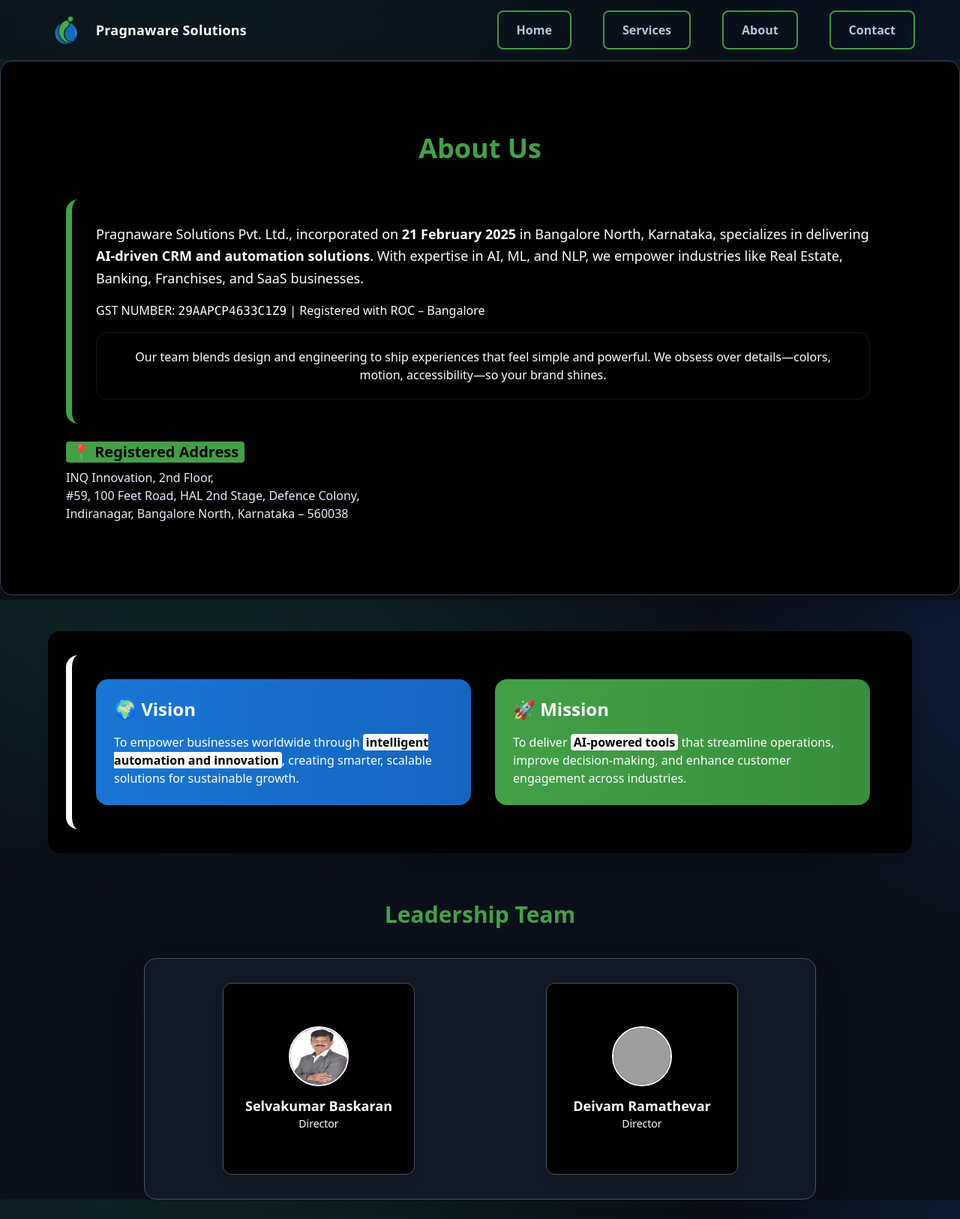
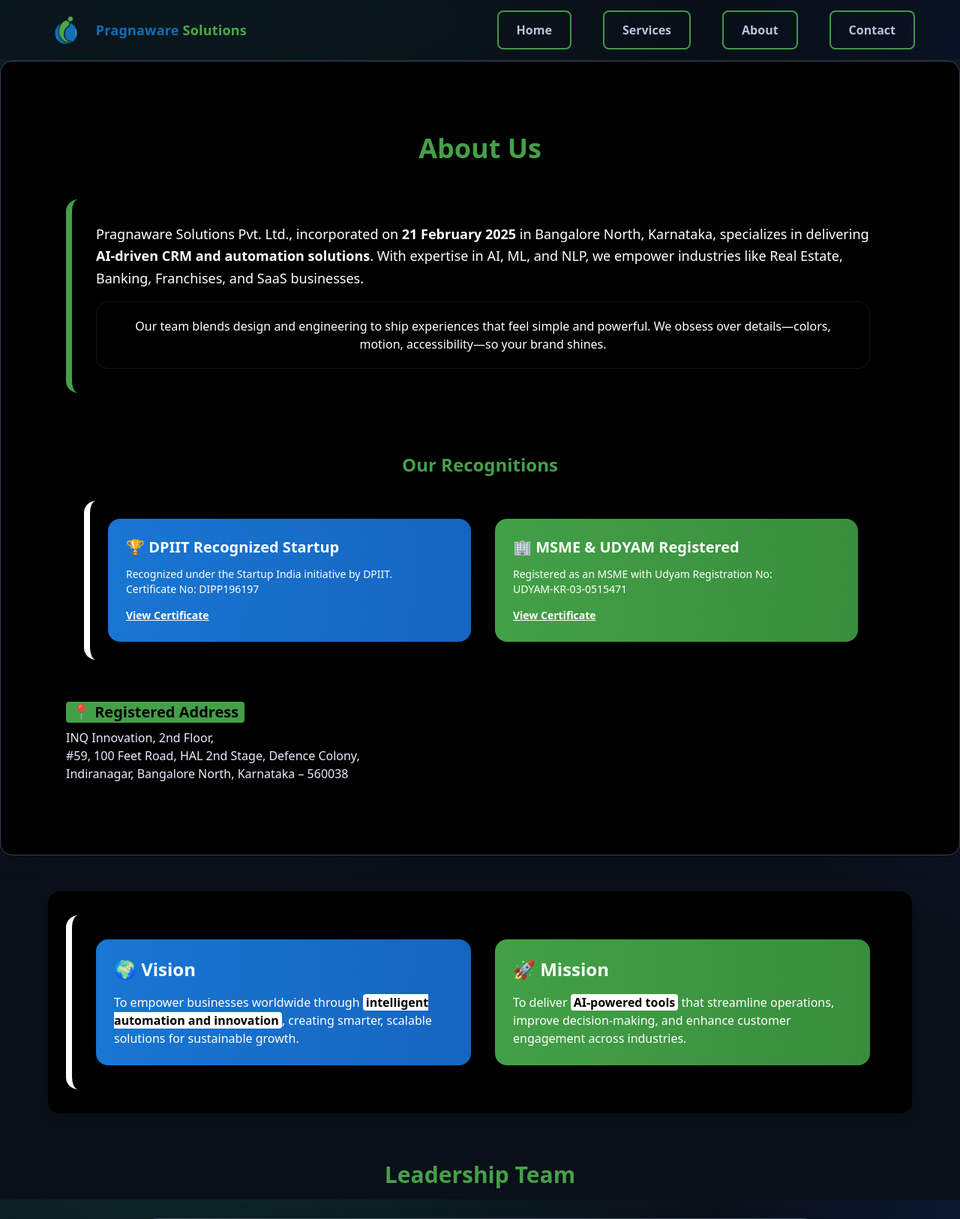
Before and after one commit to thrisha234/pragnaware_site, a Flask app: page /about in a window 1280 px wide. Shown: the top 1626 px of the page at 75% size. Run offline with Flask 3, Linux system fonts and the light colour scheme; some libraries are stand-ins or nearby versions; grey boxes are pictures that could not be loaded.

Commit message:
Update HTML templates

```diff
--- a/templates/about.html
+++ b/templates/about.html
@@ -17,9 +17,7 @@
           With expertise in AI, ML, and NLP, we empower industries like Real Estate, Banking, Franchises, and SaaS businesses.
         </p>
 
-        <p class="mt-4">
-          GST NUMBER: <span class="font-mono">29AAPCP4633C1Z9</span> | Registered with ROC – Bangalore
-        </p>
+
 
         <div class="card mt-4" data-reveal>
           <p>
@@ -28,6 +26,46 @@
           </p>
         </div>
       </div>
+<!-- Recognitions Section (Styled like Vision & Mission) -->
+<section class="max-w-6xl mx-auto mt-12 px-6 bg-black p-8 rounded-2xl shadow-lg text-white">
+  <h2 class="text-2xl font-bold mb-8 text-center text-[#45a049]">
+    Our Recognitions
+  </h2>
+
+  <div class="p-6 rounded-2xl shadow-lg border-l-8 border-white animate__animated animate__fadeInUp">
+    <div class="grid grid-cols-1 md:grid-cols-2 gap-8">
+
+      <!-- DPIIT Recognition -->
+      <div class="bg-gradient-to-r from-[#1976D2] to-[#1565C0] text-white p-6 rounded-2xl shadow-lg transition transform hover:scale-105">
+        <h3 class="text-xl font-bold mb-3">🏆 DPIIT Recognized Startup</h3>
+        <p class="text-sm mb-3">
+          Recognized under the Startup India initiative by DPIIT. <br>
+          <span class="font-medium text-white">Certificate No: DIPP196197</span>
+        </p>
+        <a href="/static/assets/images/DPIIT Certificate.pdf" target="_blank"
+           class="inline-block text-sm font-semibold underline hover:text-gray-200">
+          View Certificate
+        </a>
+      </div>
+
+      <!-- MSME Recognition -->
+      <div class="bg-gradient-to-r from-[#43A047] to-[#388E3C] text-white p-6 rounded-2xl shadow-lg transition transform hover:scale-105">
+        <h3 class="text-xl font-bold mb-3">🏢 MSME & UDYAM Registered</h3>
+        <p class="text-sm mb-3">
+          Registered as an MSME with Udyam Registration No: <br>
+          <span class="font-medium text-white">UDYAM-KR-03-0515471</span>
+        </p>
+        <a href="/static/assets/images/Pragnaware MSME Updated Certificate.pdf" target="_blank"
+           class="inline-block text-sm font-semibold underline hover:text-gray-200">
+          View Certificate
+        </a>
+      </div>
+
+    </div>
+  </div>
+</section>
+
+
 
       <!-- Registered Address -->
       <div class="mt-6">
--- a/templates/base.html
+++ b/templates/base.html
@@ -14,8 +14,8 @@
 
     <style>
       :root {
-        --brand-primary: {{ BRAND_PRIMARY }};
-        --brand-accent: {{ BRAND_ACCENT }};
+        --brand-blue: #116FB7;
+        --brand-green: #4CA847;
       }
 
       .navbar {
@@ -82,7 +82,10 @@
             <img src="{{ url_for('static', filename='assets/images/pragnaware_img.png') }}"
                  alt="{{ COMPANY_NAME }} Logo"
                  class="h-10 w-auto">
-            <div class="brand-name text-white font-bold text-lg">{{ COMPANY_NAME }}</div>
+            <div class="brand-name font-bold text-lg">
+              <span style="color: var(--brand-blue);">Pragnaware</span>
+              <span style="color: var(--brand-green);">Solutions</span>
+            </div>
           </a>
         </div>
 
@@ -97,6 +100,7 @@
     </header>
 
     {% block content %}{% endblock %}
+
 
     <footer class="site-footer">
   <div class="footer-inner flex items-center justify-between gap-4 flex-wrap">
```
Also changed, not shown: templates/index.html (+10 -3 lines).
